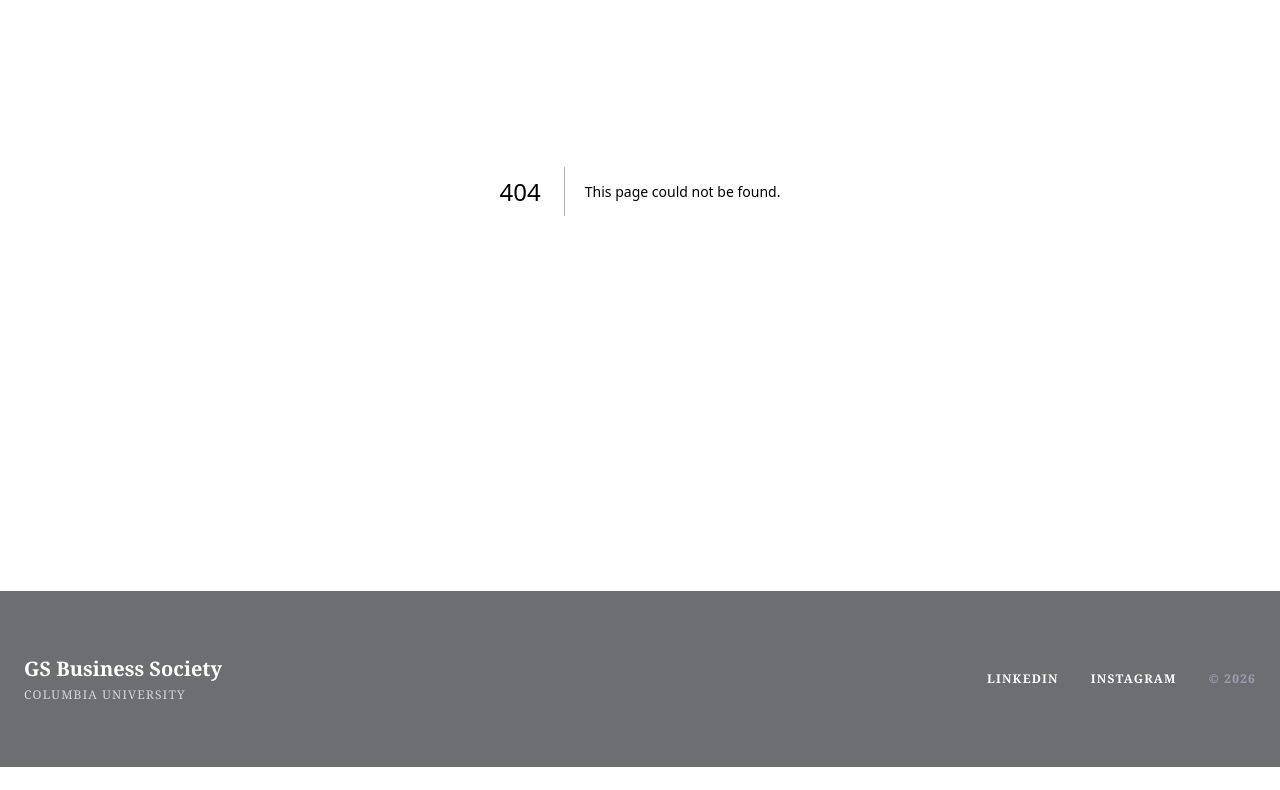
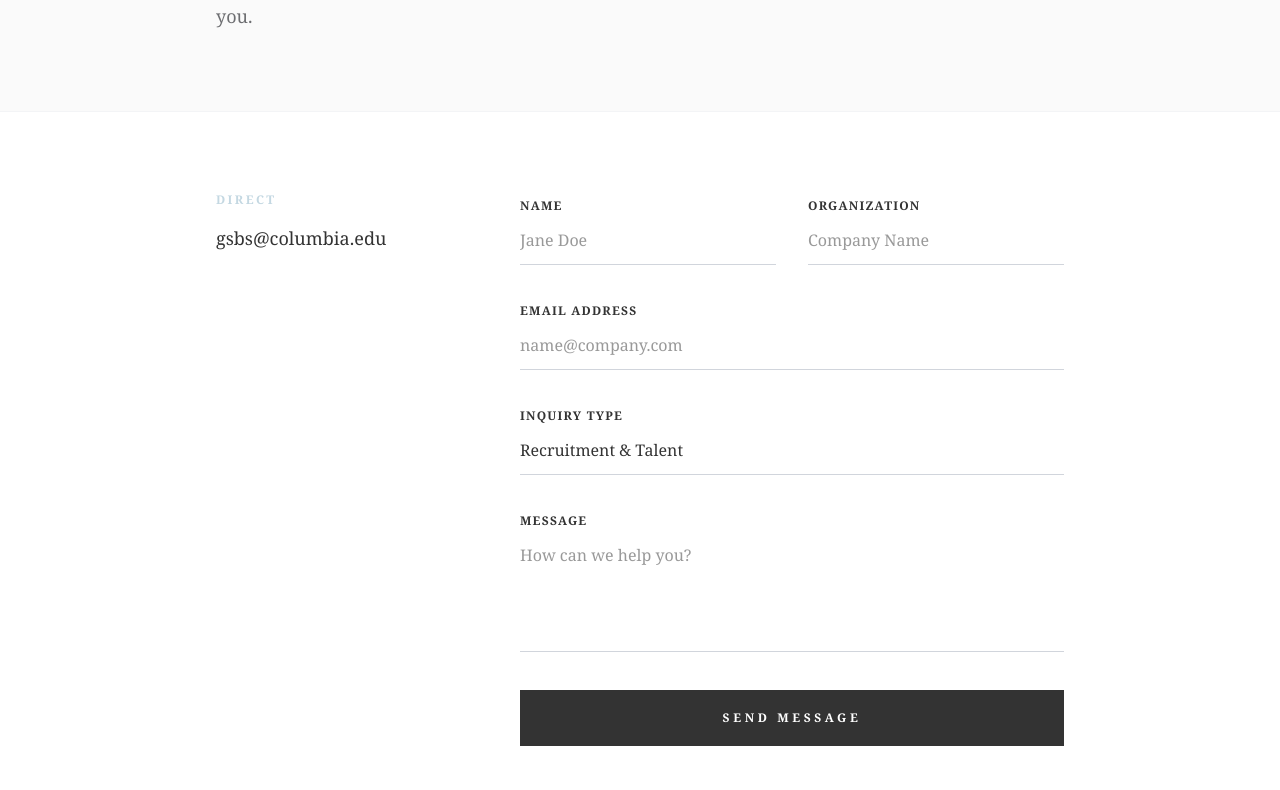
Before and after one commit to gsbusinesssociety/gsbusinesssociety.github.io, a Next.js app: page /contact in a window 1280 px wide. Before the commit this address had no page. Shown: the part 290-1080 px from the top of the page. Before the commit the page ends 1057 px from the top, so only its background shows below. Built offline with nearby package versions, Linux system fonts and the light colour scheme; a web font is replaced by a local one.

Commit message:
feat: enhance About, Navbar, Newsletter, and Contact components with updated content and functionality

```diff
--- a/app/about/page.tsx
+++ b/app/about/page.tsx
@@ -15,7 +15,7 @@ export default function AboutPage() {
         <div className="max-w-4xl mx-auto px-6 text-center">
           <h1 className="font-serif text-5xl md:text-6xl text-[#333333] mb-8">Our Mission</h1>
           <p className="font-serif italic text-2xl md:text-3xl text-[#6D6E71] leading-relaxed">
-            "Something."
+            We aim to increase GS students' engagement in the pre-professional life.
           </p>
         </div>
       </section>
@@ -29,8 +29,7 @@ export default function AboutPage() {
             </h2>
             <div className="space-y-6 text-[#6D6E71] leading-relaxed">
               <p>
-                The GS Business Society is the premier professional organization dedicated to students at the School of General Studies. We recognize the unique backgrounds, diverse experiences, and professional maturity that non-traditional students bring to the table.
-              </p>
+The Columbia GS Business Society aims to increase GS students' engagement in the pre-professional life. By bringing in industry professionals, offering hands-on training, and fostering community through social events, we build an inclusive space for gs students and others from non-traditional backgrounds to learn, connect, and grow.              </p>
               <p>
                 Founded on the principles of community and excellence, we provide our members with the resources, network, and mentorship necessary to navigate competitive industries.
               </p>
@@ -74,7 +73,7 @@ export default function AboutPage() {
           We open applications for junior board positions at the beginning of every semester.
         </p>
         <a
-          href="/contact"
+          href="https://forms.gle/example"
           className="inline-block border border-[#333333] text-[#333333] px-10 py-3 text-xs font-bold uppercase tracking-widest hover:bg-[#333333] hover:text-white transition-all"
         >
           Get in Touch
--- a/app/components/Navbar.tsx
+++ b/app/components/Navbar.tsx
@@ -1,11 +1,20 @@
 'use client';
 
-import { useState } from 'react';
+import { useState, useEffect } from 'react';
 import Image from 'next/image';
 import Link from 'next/link';
 
 export default function Navbar() {
   const [isOpen, setIsOpen] = useState(false);
+
+  // Close menu if window is resized to desktop size
+  useEffect(() => {
+    const handleResize = () => {
+      if (window.innerWidth >= 768) setIsOpen(false);
+    };
+    window.addEventListener('resize', handleResize);
+    return () => window.removeEventListener('resize', handleResize);
+  }, []);
 
   const navLinks = [
     { name: 'Home', href: '/' },
@@ -16,11 +25,11 @@ export default function Navbar() {
   ];
 
   return (
-    <nav className="sticky top-0 z-50 w-full border-b border-gray-100 bg-white/80 backdrop-blur-md">
+    <nav className="sticky top-0 z-50 w-full border-b border-gray-100 bg-white/90 backdrop-blur-md">
       <div className="max-w-7xl mx-auto px-6 h-20 flex items-center justify-between">
         {/* LOGO */}
         <div className="flex items-center">
-          <Link href="/">
+          <Link href="/" className="hover:opacity-80 transition-opacity">
             <Image
               src="/small.png"
               alt="GS Business Society"
@@ -43,34 +52,40 @@ export default function Navbar() {
 
         {/* MOBILE HAMBURGER BUTTON */}
         <button
-          className="md:hidden text-[#6D6E71] focus:outline-none"
+          className="md:hidden text-[#6D6E71] p-2 focus:outline-none z-50"
           onClick={() => setIsOpen(!isOpen)}
+          aria-label="Toggle Menu"
         >
-          <svg className="w-6 h-6" fill="none" stroke="currentColor" viewBox="0 0 24 24">
-            {isOpen ? (
-              <path strokeLinecap="round" strokeLinejoin="round" strokeWidth={2} d="M6 18L18 6M6 6l12 12" />
-            ) : (
-              <path strokeLinecap="round" strokeLinejoin="round" strokeWidth={2} d="M4 6h16M4 12h16m-7 6h7" />
-            )}
-          </svg>
+          <div className="w-6 h-5 relative flex flex-col justify-between">
+            <span className={`h-0.5 w-full bg-current transform transition-all duration-300 ${isOpen ? 'rotate-45 translate-y-2' : ''}`} />
+            <span className={`h-0.5 w-full bg-current transition-all duration-300 ${isOpen ? 'opacity-0' : 'opacity-100'}`} />
+            <span className={`h-0.5 w-full bg-current transform transition-all duration-300 ${isOpen ? '-rotate-45 -translate-y-2' : ''}`} />
+          </div>
         </button>
       </div>
 
-      {/* MOBILE MENU DROPDOWN */}
-      {isOpen && (
-        <div className="md:hidden bg-white border-b border-gray-100 px-6 py-6 space-y-4 shadow-xl">
-          {navLinks.map((link) => (
+      {/* ANIMATED MOBILE MENU */}
+      <div
+        className={`absolute top-20 left-0 w-full bg-white border-b border-gray-100 transition-all duration-300 ease-in-out overflow-hidden md:hidden ${
+          isOpen ? 'max-h-[400px] opacity-100 shadow-xl' : 'max-h-0 opacity-0 pointer-events-none'
+        }`}
+      >
+        <div className="px-6 py-8 space-y-6">
+          {navLinks.map((link, i) => (
             <Link
               key={link.name}
               href={link.href}
               onClick={() => setIsOpen(false)}
-              className="block text-sm font-medium uppercase tracking-widest text-[#6D6E71] hover:text-[#C4D8E2]"
+              style={{ transitionDelay: `${i * 50}ms` }}
+              className={`block text-sm font-medium uppercase tracking-widest text-[#6D6E71] hover:text-[#C4D8E2] transition-all duration-300 ${
+                isOpen ? 'translate-x-0 opacity-100' : '-translate-x-4 opacity-0'
+              }`}
             >
               {link.name}
             </Link>
           ))}
         </div>
-      )}
+      </div>
     </nav>
   );
 }
--- a/app/components/Newsletter.tsx
+++ b/app/components/Newsletter.tsx
@@ -11,10 +11,10 @@ export default function Newsletter() {
     setStatus('loading');
 
     try {
-      // Replace 'YOUR_FORMSPREE_ID' with the actual ID from your Formspree dashboard
-      const response = await fetch("https://formspree.io/f/xdaleqqe", {
+      // Use your actual Formspree ID here
+      const response = await fetch("https://formspree.io/f/YOUR_FORMSPREE_ID", {
         method: 'POST',
-        body: JSON.stringify({ email: email }),
+        body: JSON.stringify({ email }),
         headers: {
           'Accept': 'application/json',
           'Content-Type': 'application/json'
@@ -25,13 +25,9 @@ export default function Newsletter() {
         setStatus('success');
         setEmail('');
       } else {
-        // Formspree returns error details in JSON
-        const data = await response.json();
-        console.error(data);
         setStatus('error');
       }
     } catch (err) {
-      console.error("Submission error:", err);
       setStatus('error');
     }
   };
@@ -44,28 +40,25 @@ export default function Newsletter() {
             <h2 className="font-serif text-3xl md:text-4xl text-[#333333] mb-3">
               subscribe
             </h2>
-            <div className="text-[#6D6E71] text-sm md:text-base leading-relaxed">
-              <p>Sign up with your email address to receive news and updates.</p>
-            </div>
+            <p className="text-[#6D6E71] text-sm md:text-base leading-relaxed">
+              Sign up with your email address to receive news and updates.
+            </p>
           </header>
 
           <div className="flex flex-col items-center gap-6">
             <div className="w-full text-left">
-              <label
-                htmlFor="email-field"
-                className="block text-sm font-medium text-[#333333] mb-2"
-              >
+              <label htmlFor="email-field" className="block text-sm font-medium text-[#333333] mb-2">
                 Email Address
               </label>
               <input
                 id="email-field"
                 type="email"
-                name="email" // Formspree uses the 'name' attribute to identify fields
+                name="email"
                 required
                 value={email}
                 onChange={(e) => setEmail(e.target.value)}
-                placeholder="uni@Columbia.edu"
-                className="w-full px-4 py-4 bg-[#fafafa] border border-gray-200 focus:outline-none focus:border-[#C4D8E2] transition-colors placeholder:text-gray-400"
+                placeholder="uni@columbia.edu"
+                className="w-full px-4 py-4 bg-[#fafafa] border border-gray-200 focus:outline-none focus:border-[#C4D8E2] transition-colors"
               />
             </div>
 
@@ -73,23 +66,36 @@ export default function Newsletter() {
               <button
                 type="submit"
                 disabled={status === 'loading'}
-                className="w-full md:w-auto min-w-[140px] bg-[#C4D8E2] hover:bg-[#A9C4D1] text-white font-bold py-4 px-10 transition-all uppercase tracking-widest text-xs disabled:opacity-50"
+                className="group relative w-full md:w-auto min-w-[160px] bg-[#C4D8E2] hover:bg-[#A9C4D1] text-white font-bold py-4 px-10 transition-all uppercase tracking-widest text-xs disabled:opacity-70 overflow-hidden"
               >
-                {status === 'loading' ? 'Sending...' : 'Sign Up'}
+                <span className={`flex items-center justify-center gap-2 transition-all duration-300 ${status === 'loading' ? 'opacity-0' : 'opacity-100'}`}>
+                  Sign Up
+                </span>
+
+                {/* LOADING SPINNER */}
+                {status === 'loading' && (
+                  <div className="absolute inset-0 flex items-center justify-center">
+                    <svg className="animate-spin h-5 w-5 text-white" xmlns="http://www.w3.org/2000/svg" fill="none" viewBox="0 0 24 24">
+                      <circle className="opacity-25" cx="12" cy="12" r="10" stroke="currentColor" strokeWidth="4"></circle>
+                      <path className="opacity-75" fill="currentColor" d="M4 12a8 8 0 018-8V0C5.373 0 0 5.373 0 12h4zm2 5.291A7.962 7.962 0 014 12H0c0 3.042 1.135 5.824 3 7.938l3-2.647z"></path>
+                    </svg>
+                  </div>
+                )}
               </button>
             </div>
           </div>
 
-          <div className="mt-8 pt-4">
+          {/* SUCCESS/ERROR MESSAGES */}
+          <div className="h-8 transition-all duration-500">
             {status === 'success' && (
-              <div className="text-[#C4D8E2] font-serif text-lg italic animate-pulse">
-                Thank you!
-              </div>
+              <p className="text-[#C4D8E2] font-serif text-lg italic animate-in fade-in slide-in-from-bottom-2 duration-500">
+                Thank you! You&apos;ve been added to our list.
+              </p>
             )}
             {status === 'error' && (
-              <div className="text-red-400 text-sm">
-                Oops! Something went wrong. Please try again.
-              </div>
+              <p className="text-red-400 text-sm animate-in fade-in duration-300">
+                Something went wrong. Please try again.
+              </p>
             )}
           </div>
         </form>
--- /dev/null
+++ b/app/contact/page.tsx
@@ -0,0 +1,172 @@
+'use client';
+
+import React, { useState } from 'react';
+
+export default function ContactPage() {
+    const [copied, setCopied] = useState(false);
+
+const handleCopyEmail = async () => {
+  try {
+    await navigator.clipboard.writeText('gsbs@columbia.edu');
+    setCopied(true);
+    // Reset the "Copied" message after 2 seconds
+    setTimeout(() => setCopied(false), 2000);
+  } catch (err) {
+    console.error('Failed to copy!', err);
+  }
+};
+  const [status, setStatus] = useState<'idle' | 'loading' | 'success' | 'error'>('idle');
+
+  const handleSubmit = async (e: React.FormEvent<HTMLFormElement>) => {
+    e.preventDefault();
+    setStatus('loading');
+
+    const formData = new FormData(e.currentTarget);
+    const data = Object.fromEntries(formData.entries());
+
+    try {
+      const response = await fetch("https://formspree.io/f/mkovrjyo", {
+        method: 'POST',
+        body: JSON.stringify(data),
+        headers: { 'Accept': 'application/json', 'Content-Type': 'application/json' },
+      });
+
+      if (response.ok) {
+        setStatus('success');
+        (e.target as HTMLFormElement).reset();
+      } else {
+        setStatus('error');
+      }
+    } catch (err) {
+      setStatus('error');
+    }
+  };
+
+  return (
+    <main className="min-h-screen bg-white">
+      {/* HERO SECTION */}
+      <section className="py-20 bg-[#fafafa] border-b border-gray-100">
+        <div className="max-w-4xl mx-auto px-6">
+          <h1 className="font-serif text-4xl md:text-5xl text-[#333333] mb-6">
+            Let&apos;s Connect.
+          </h1>
+          <p className="text-[#6D6E71] text-lg max-w-2xl leading-relaxed">
+            Whether you&apos;re looking to recruit talent, discuss a partnership, or simply learn more about the GS Business Society, we look forward to hearing from you.
+          </p>
+        </div>
+      </section>
+
+      <section className="py-20">
+        <div className="max-w-4xl mx-auto px-6 grid grid-cols-1 md:grid-cols-3 gap-16">
+
+          {/* LEFT COLUMN: QUICK LINKS */}
+<div>
+  <h3 className="text-xs font-bold uppercase tracking-[0.2em] text-[#C4D8E2] mb-4">Direct</h3>
+
+  <div
+    className="inline-block cursor-pointer group"
+    onClick={handleCopyEmail}
+  >
+    {/* The actual Email Address */}
+    <p className="text-[#333333] text-lg group-hover:text-[#C4D8E2] transition-colors duration-300">
+      gsbs@columbia.edu
+    </p>
+
+    {/* The Dynamic Label: This area swaps between "Click to copy" and "Copied!" */}
+    <div className="h-5 mt-1 overflow-hidden">
+      <p className={`text-[10px] uppercase tracking-widest font-bold transition-all duration-300 ${
+        copied
+          ? 'text-[#C4D8E2] translate-y-0 opacity-100'
+          : 'text-gray-400 -translate-y-full opacity-0'
+      }`}>
+        Copied to clipboard
+      </p>
+
+      <p className={`text-[10px] uppercase tracking-widest font-medium text-gray-400 transition-all duration-300 ${
+        copied
+          ? 'translate-y-full opacity-0'
+          : 'translate-y-[-100%] opacity-100 group-hover:text-[#333333]'
+      }`}>
+      </p>
+    </div>
+  </div>
+</div>          {/* RIGHT COLUMN: THE FORM */}
+          <div className="md:col-span-2">
+            <form onSubmit={handleSubmit} className="space-y-8">
+              <div className="grid grid-cols-1 md:grid-cols-2 gap-8">
+                <div className="space-y-2">
+                  <label className="text-xs font-bold uppercase tracking-widest text-[#333333]">Name</label>
+                  <input
+                    name="name"
+                    required
+                    type="text"
+                    placeholder="Jane Doe"
+                    className="w-full border-b border-gray-300 py-3 focus:outline-none focus:border-[#C4D8E2] transition-colors"
+                  />
+                </div>
+                <div className="space-y-2">
+                  <label className="text-xs font-bold uppercase tracking-widest text-[#333333]">Organization</label>
+                  <input
+                    name="organization"
+                    type="text"
+                    placeholder="Company Name"
+                    className="w-full border-b border-gray-300 py-3 focus:outline-none focus:border-[#C4D8E2] transition-colors"
+                  />
+                </div>
+              </div>
+
+              <div className="space-y-2">
+                <label className="text-xs font-bold uppercase tracking-widest text-[#333333]">Email Address</label>
+                <input
+                  name="email"
+                  required
+                  type="email"
+                  placeholder="name@company.com"
+                  className="w-full border-b border-gray-300 py-3 focus:outline-none focus:border-[#C4D8E2] transition-colors"
+                />
+              </div>
+
+              <div className="space-y-2">
+                <label className="text-xs font-bold uppercase tracking-widest text-[#333333]">Inquiry Type</label>
+                <select
+                  name="subject"
+                  className="w-full border-b border-gray-300 py-3 focus:outline-none focus:border-[#C4D8E2] bg-transparent transition-colors appearance-none"
+                >
+                  <option>Recruitment & Talent</option>
+                  <option>Corporate Partnership</option>
+                  <option>Speaking Opportunity</option>
+                  <option>Other</option>
+                </select>
+              </div>
+
+              <div className="space-y-2">
+                <label className="text-xs font-bold uppercase tracking-widest text-[#333333]">Message</label>
+                <textarea
+                  name="message"
+                  required
+                  rows={4}
+                  placeholder="How can we help you?"
+                  className="w-full border-b border-gray-300 py-3 focus:outline-none focus:border-[#C4D8E2] transition-colors resize-none"
+                />
+              </div>
+
+              <button
+                type="submit"
+                disabled={status === 'loading'}
+                className="w-full bg-[#333333] hover:bg-[#C4D8E2] text-white font-bold py-5 px-10 transition-all uppercase tracking-[0.3em] text-xs disabled:opacity-50"
+              >
+                {status === 'loading' ? 'Sending...' : 'Send Message'}
+              </button>
+
+              {status === 'success' && (
+                <p className="text-green-600 text-sm font-serif italic text-center animate-pulse">
+                  Thank you. Your message has been sent.
+                </p>
+              )}
+            </form>
+          </div>
+        </div>
+      </section>
+    </main>
+  );
+}
--- a/app/events/page.tsx
+++ b/app/events/page.tsx
@@ -2,7 +2,7 @@ import React from 'react';
 
 const UPCOMING_EVENTS = [
   {
-    title: "Wall Street Recruitment Panel",
+    title: "Sample Event: Wall Street Recruitment Panel",
     date: "20260315T180000Z", // Format: YYYYMMDDTHHMMSSZ
     endDate: "20260315T200000Z",
     displayDate: "March 15, 2026",
@@ -12,7 +12,7 @@ const UPCOMING_EVENTS = [
     category: "Professional Development"
   },
   {
-    title: "Spring Networking Mixer",
+    title: "Sample Event: Spring Networking Mixer",
     date: "20260322T190000Z",
     endDate: "20260322T210000Z",
     displayDate: "March 22, 2026",
--- a/app/layout.tsx
+++ b/app/layout.tsx
@@ -30,7 +30,7 @@ export default function RootLayout({
             </div>
             <div className="flex gap-8 text-xs font-bold uppercase tracking-widest">
               <a href="https://linkedin.com" target="_blank" className="hover:text-[#C4D8E2] transition-colors">LinkedIn</a>
-              <a href="https://instagram.com" target="_blank" className="hover:text-[#C4D8E2] transition-colors">Instagram</a>
+              <a href="https://www.instagram.com/gsbs_columbia/" target="_blank" className="hover:text-[#C4D8E2] transition-colors">Instagram</a>
               <p className="text-gray-400">© 2026</p>
             </div>
           </div>
--- a/app/page.tsx
+++ b/app/page.tsx
@@ -26,7 +26,7 @@ export default function Home() {
           </p>
         </div>
       </section>
-          {/* 3. Spacing for next section */}
+          {/* 3. Spacing for next section
       <section className="py-20 text-center">
         <h2 className="text-[#6D6E71] uppercase tracking-widest text-sm font-semibold">
           <p>Scroll to explore </p>
@@ -37,7 +37,7 @@ export default function Home() {
           <p>Scroll to explore </p>
 
         </h2>
-      </section>
+      </section> */}
       {/* 3. Core Pillars Section */}
       <CorePillars />
       {/* 4. Newsletter Subscription */}
```
